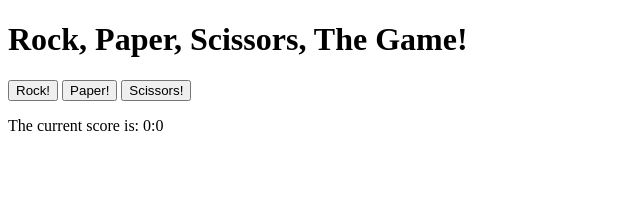
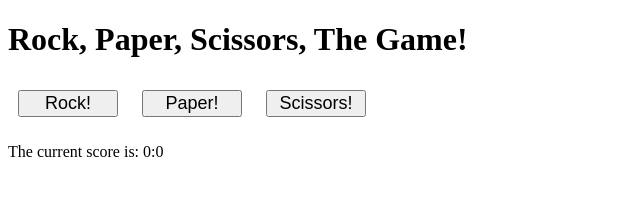
Before and after one commit to KipiFtw/rock-paper-scissors, a plain HTML site: page index.html in a window 1280 px wide. Shown: the whole page, without its empty margins (0-640 px from the left). Drawn offline with Linux system fonts and the light colour scheme.

Commit message:
changes button size to be more visible

```diff
--- a/index.html
+++ b/index.html
@@ -4,6 +4,7 @@
     <meta charset="UTF-8">
     <meta name="viewport" content="width=device-width, initial-scale=1.0">
     <title>Rock, Paper, Scissors!</title>
+    <link rel="stylesheet" href="style.css">
 </head>
 <body>
     <h1>Rock, Paper, Scissors, The Game!</h1>
--- /dev/null
+++ b/style.css
@@ -0,0 +1,5 @@
+button {
+    width: 100px;
+    font-size: large;
+    margin: 10px;
+}
```
